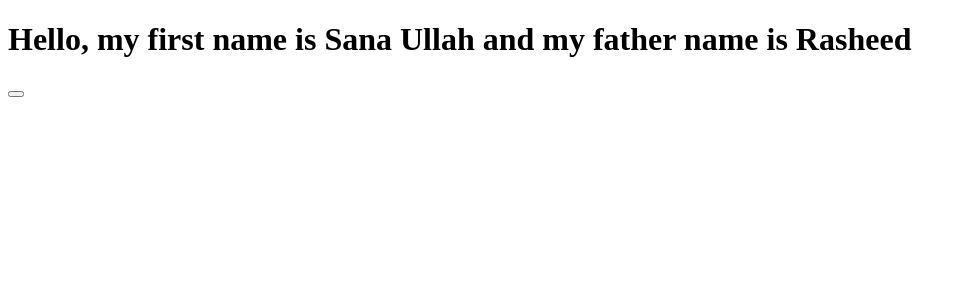
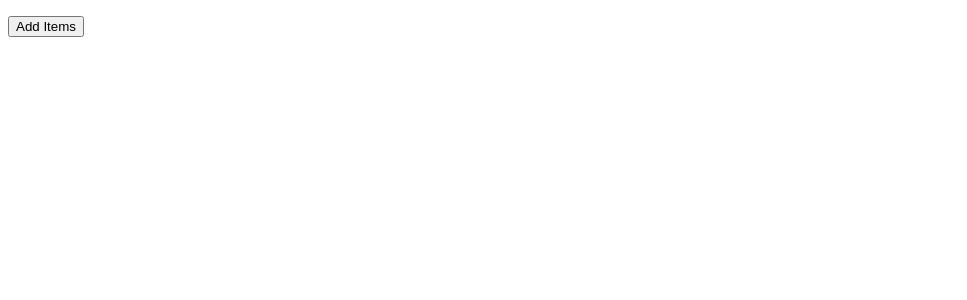
Before and after one commit to SanaUllahRasheed123/revision-react, a React (Create React App) app: page / in a window 1280 px wide. Shown: the top 300 px of the page, without its empty margins (0-967 px from the left). Built offline with nearby package versions, Linux system fonts and the light colour scheme.

Commit message:
useState with array done

```diff
--- a/src/App.js
+++ b/src/App.js
@@ -280,20 +280,49 @@
 // export default App
 
 
+// import React from 'react'
+// import { useState } from 'react'
+
+// const App = () => {
+//   const [allValue, setAllValues] = useState({firstName:"Sana Ullah", lastName:"Rasheed"})
+
+//   function update(){
+//     setAllValues({...allValue,firstName:"Ubaid Ullah"})
+//   }
+//   return (
+//     <>
+//     <h1>Hello, my first name is {allValue.firstName} and my father  name is {allValue.lastName}</h1>
+//     <button onClick={update}></button>
+
+//     </>
+//   )
+// }
+
+// export default App
+
+
 import React from 'react'
 import { useState } from 'react'
 
 const App = () => {
-  const [allValue, setAllValues] = useState({firstName:"Sana Ullah", lastName:"Rasheed"})
+  const [items, setItems] = useState([])
+  const addItems = () => {
+    setItems([...items,{
+      id:items.length,
+      value:Math.random()
+    }])
 
-  function update(){
-    setAllValues({...allValue,firstName:"Ubaid Ullah"})
   }
   return (
     <>
-    <h1>Hello, my first name is {allValue.firstName} and my father  name is {allValue.lastName}</h1>
-    <button onClick={update}></button>
-
+    <ol>
+      {
+        items.map((item)=>(
+          <li key={item.id}>{item.value}</li>
+        ))
+      }
+    </ol>
+    <button onClick={addItems}>Add Items</button>
     </>
   )
 }
```
